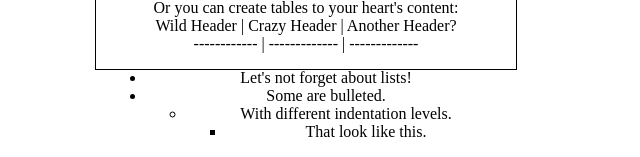
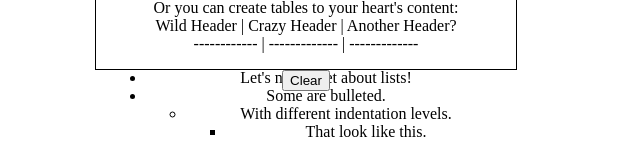
Before and after one commit to MaschaU/markdown-previewer, a React (Create React App) app: page / in a window 1280 px wide. Shown: the part 1225-1382 px from the top of the page, without its empty margins (334-974 px from the left). Built offline with nearby package versions, Linux system fonts and the light colour scheme.

Commit message:
add clear textarea button

```diff
--- a/src/App.css
+++ b/src/App.css
@@ -12,3 +12,8 @@
   margin-left: auto;
   margin-right: auto;
 }
+
+img {
+  height: 150px;
+  width: 250px;
+}
--- a/src/App.js
+++ b/src/App.js
@@ -50,19 +50,23 @@ Wild Header | Crazy Header | Another Header?
 1. And last but not least, let's not forget embedded images:
 ![Cute Overload](https://ahead4-thegreatprojects.s3.eu-west-2.amazonaws.com/image-cache/6/5/3/a/6/653a650a7f47332c8833716c76a7e0c36a291f23-international-sloth-day-2018-sloths-need-our-help-so-lets-get-moving-6879.jpeg)
 `
-
-
-
 export default class App extends React.Component {
   constructor(props) {
     super(props)
     this.state = {
       markdown: placeholder,
     };
+    this.clearTextArea = this.clearTextArea.bind(this);
   }
 
   updateMarkdown(markdown) {
     this.setState({markdown});
+  }
+
+  clearTextArea() {
+    this.setState({
+      markdown: ""
+    });
   }
   render () {
     return (
@@ -79,6 +83,9 @@ export default class App extends React.Component {
           </div>
           <div id="preview" dangerouslySetInnerHTML={{ __html: marked(this.state.markdown) }}>
           </div>
+          <div>
+            <button onClick={this.clearTextArea}>Clear</button>
+          </div>
 
         </div>
 
```
Also changed, not shown: 1 other file (tests, documents, lock files or other folders).
